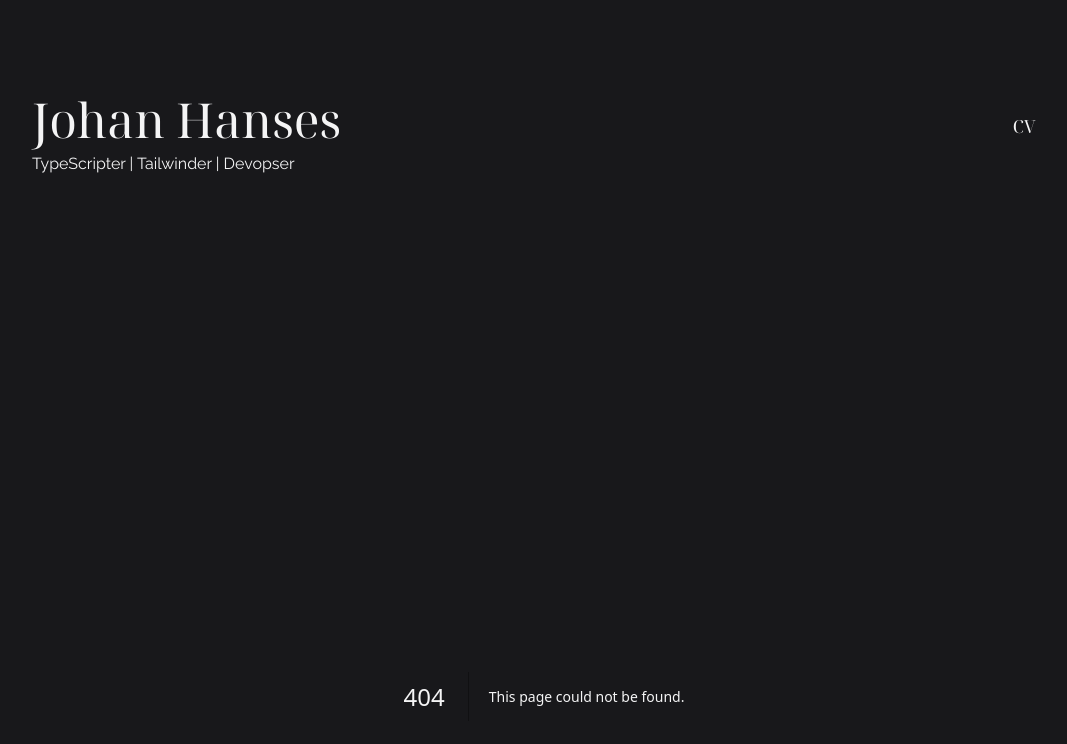
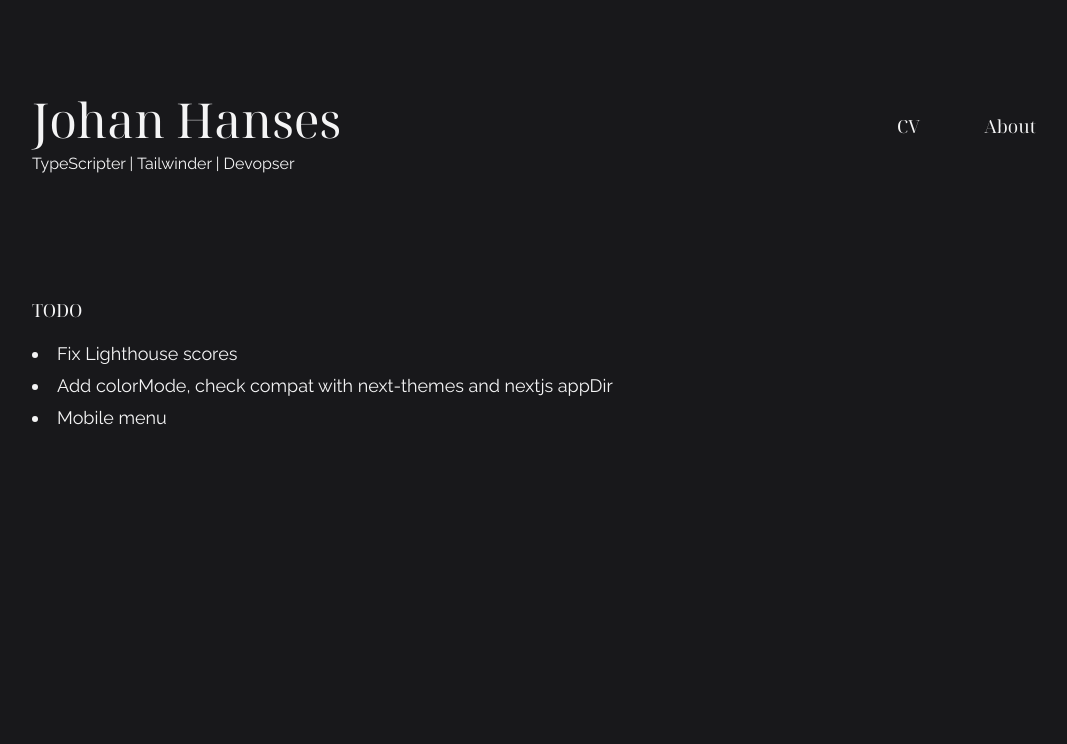
Before and after one commit to johanhanses/pjh-app-dir, a Next.js app: page /about in a window 1280 px wide. Before the commit this address had no page. Shown: the top 744 px of the page, without its empty margins (96-1163 px from the left). Built offline with nearby package versions, Linux system fonts and the light colour scheme.

Commit message:
add todo and fixes

```diff
--- /dev/null
+++ b/app/about/page.tsx
@@ -0,0 +1,12 @@
+export default function page() {
+  return (
+    <div>
+      <h2 className="font-notoSerifDisplay uppercase mb-4">Todo</h2>
+      <ul className="space-y-2 md:space-y-1">
+        <li className="list-disc list-inside">Fix Lighthouse scores</li>
+        <li className="list-disc list-inside">Add colorMode, check compat with next-themes and nextjs appDir</li>
+        <li className="list-disc list-inside">Mobile menu</li>
+      </ul>
+    </div>
+  )
+}
--- a/app/head.tsx
+++ b/app/head.tsx
@@ -3,7 +3,7 @@ export default function Head() {
     <>
       <title>Johan Hanses</title>
       <meta content="width=device-width, initial-scale=1" name="viewport" />
-      <meta name="description" content="Generated by create next app" />
+      <meta name="description" content="Johan Hanses Home page" />
       <link rel="icon" href="/favicon.ico" />
     </>
   )
--- a/app/page.tsx
+++ b/app/page.tsx
@@ -20,7 +20,7 @@ export default function Home() {
         <p>Interested in Web Performance, a11y, UX and Cloud technologies.</p>
       </div>
       <SocialList />
-      <p className="text-xs text-yellow/50 mt-16">Built using Nextjs 13, TypeScript, Tailwind CSS and Vercel</p>
+      <p className="text-xs text-yellow/60 mt-16">Built using Nextjs 13, TypeScript, Tailwind CSS and Vercel</p>
     </>
   )
 }
--- a/components/Header.tsx
+++ b/components/Header.tsx
@@ -1,3 +1,5 @@
+import Link from 'next/link'
+
 const title = 'Johan Hanses'
 const subtitle = 'TypeScripter | Tailwinder | Devopser'
 const externalCVURL = 'https://cv.johanhanses.com'
@@ -5,11 +7,11 @@ const externalCVURL = 'https://cv.johanhanses.com'
 export default function Header() {
   return (
     <header className="py-6 md:py-24 flex justify-between">
-      <div>
+      <Link href="/" className="hover:scale-105 transition-transform duration-300">
         <h1 className="text-3xl md:text-5xl mb-2 font-notoSerifDisplay">{title}</h1>
         <p className="text-sm md:text-base">{subtitle}</p>
-      </div>
-      <div className="font-notoSerifDisplay pt-4">
+      </Link>
+      <div className="font-notoSerifDisplay pt-1 md:pt-4 space-x-2 md:space-x-6">
         <a
           href={externalCVURL}
           target="_blank"
@@ -18,6 +20,9 @@ export default function Header() {
         >
           CV
         </a>
+        <Link href="/about" className="px-5 py-1 rounded-md hover:bg-yellow/10 transition-colors duration-300">
+          About
+        </Link>
       </div>
     </header>
   )
```
